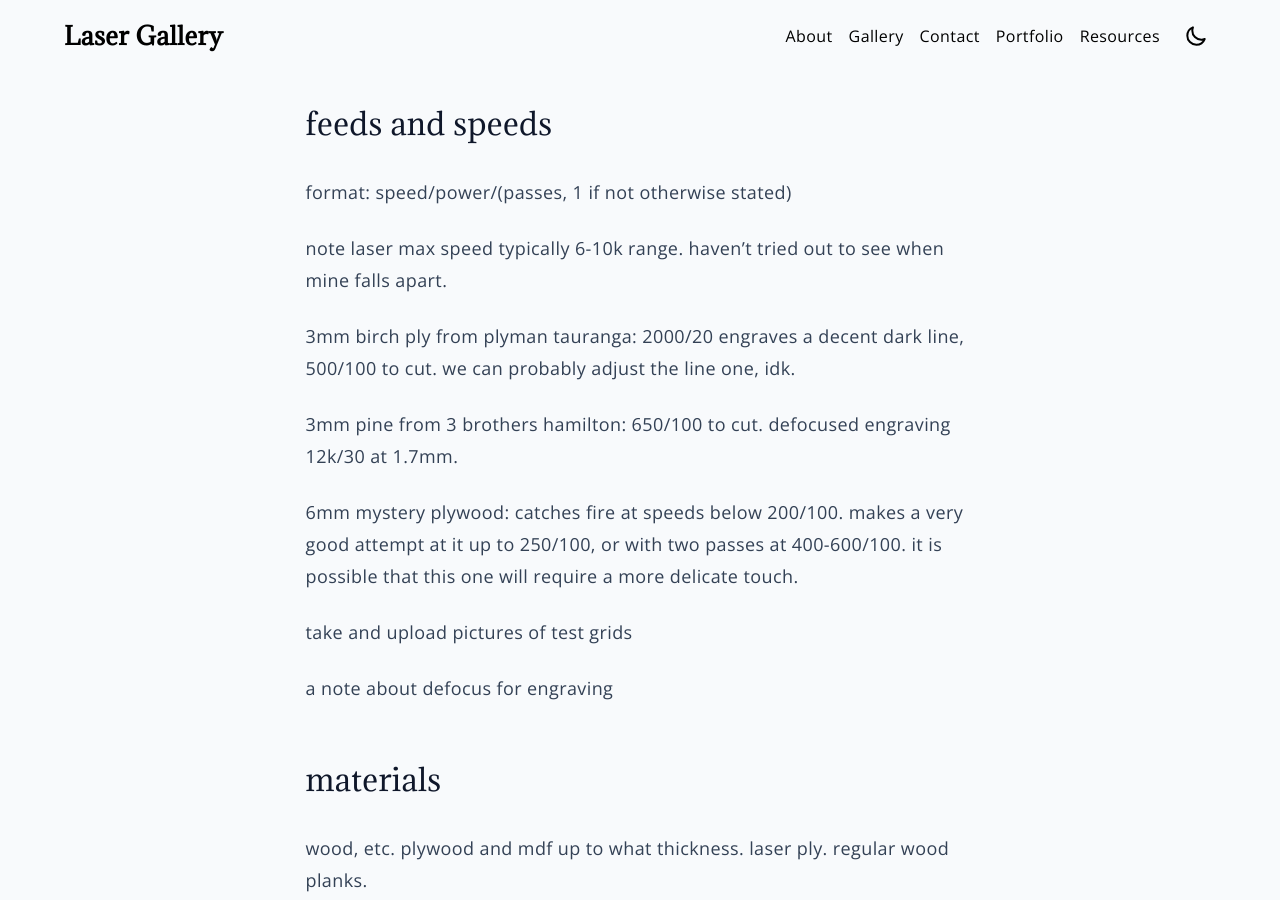
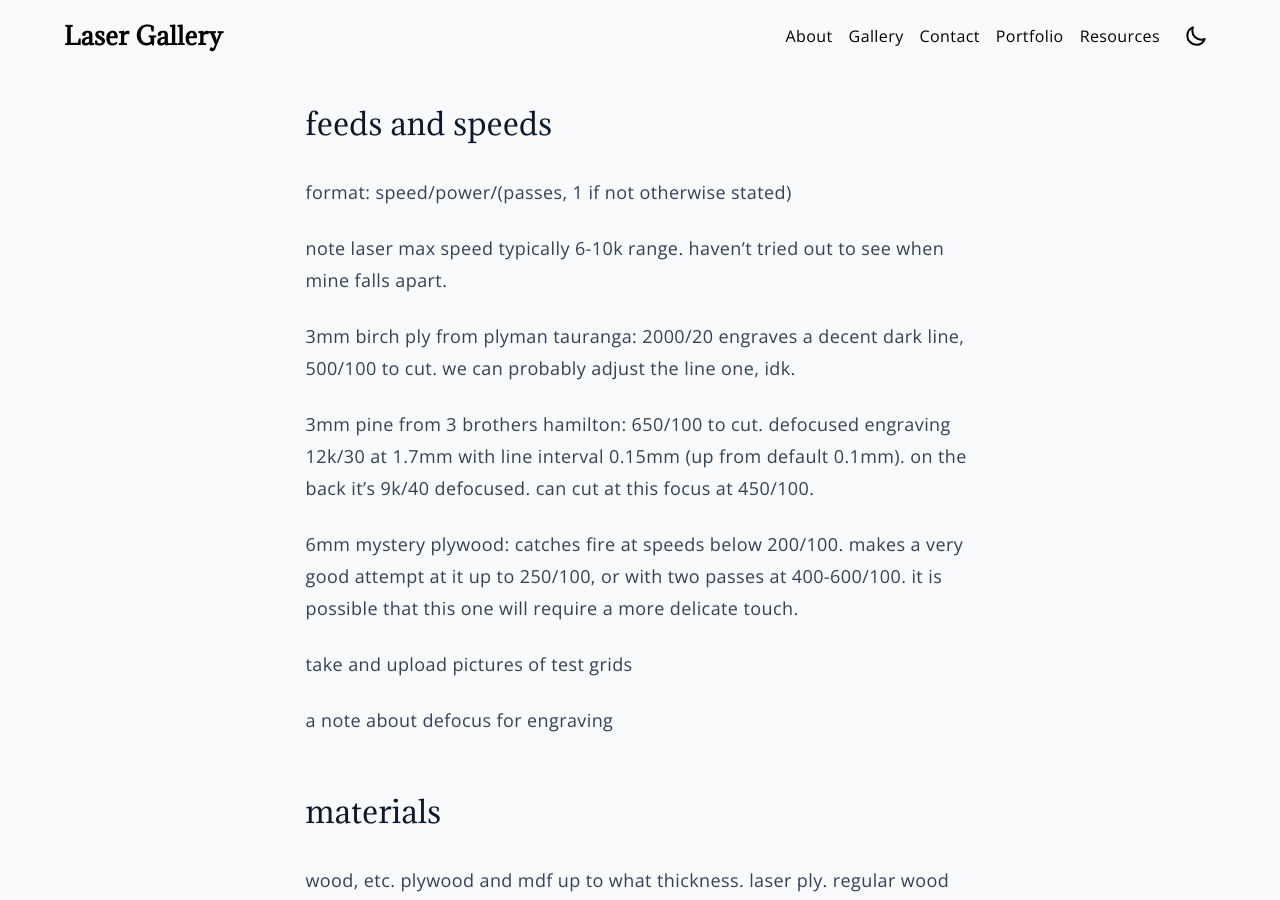
Before and after one commit to paper-engineer/laser-gallery, a Jekyll site: the page built from docs/_pages/materials-and-settings.md, in a window 1280 px wide and 900 px high. Built offline with Jekyll 4.4.1, drawn with Linux system fonts in a browser that asks for light colours.

Commit message:
Update materials-and-settings.md

```diff
--- a/docs/_pages/materials-and-settings.md
+++ b/docs/_pages/materials-and-settings.md
@@ -11,7 +11,7 @@ note laser max speed typically 6-10k range. haven't tried out to see when mine f
 
 3mm birch ply from plyman tauranga: 2000/20 engraves a decent dark line, 500/100 to cut. we can probably adjust the line one, idk.
 
-3mm pine from 3 brothers hamilton: 650/100 to cut. defocused engraving 12k/30 at 1.7mm.
+3mm pine from 3 brothers hamilton: 650/100 to cut. defocused engraving 12k/30 at 1.7mm with line interval 0.15mm (up from default 0.1mm). on the back it's 9k/40 defocused. can cut at this focus at 450/100.
 
 6mm mystery plywood: catches fire at speeds below 200/100. makes a very good attempt at it up to 250/100, or with two passes at 400-600/100. it is possible that this one will require a more delicate touch.
 
```
